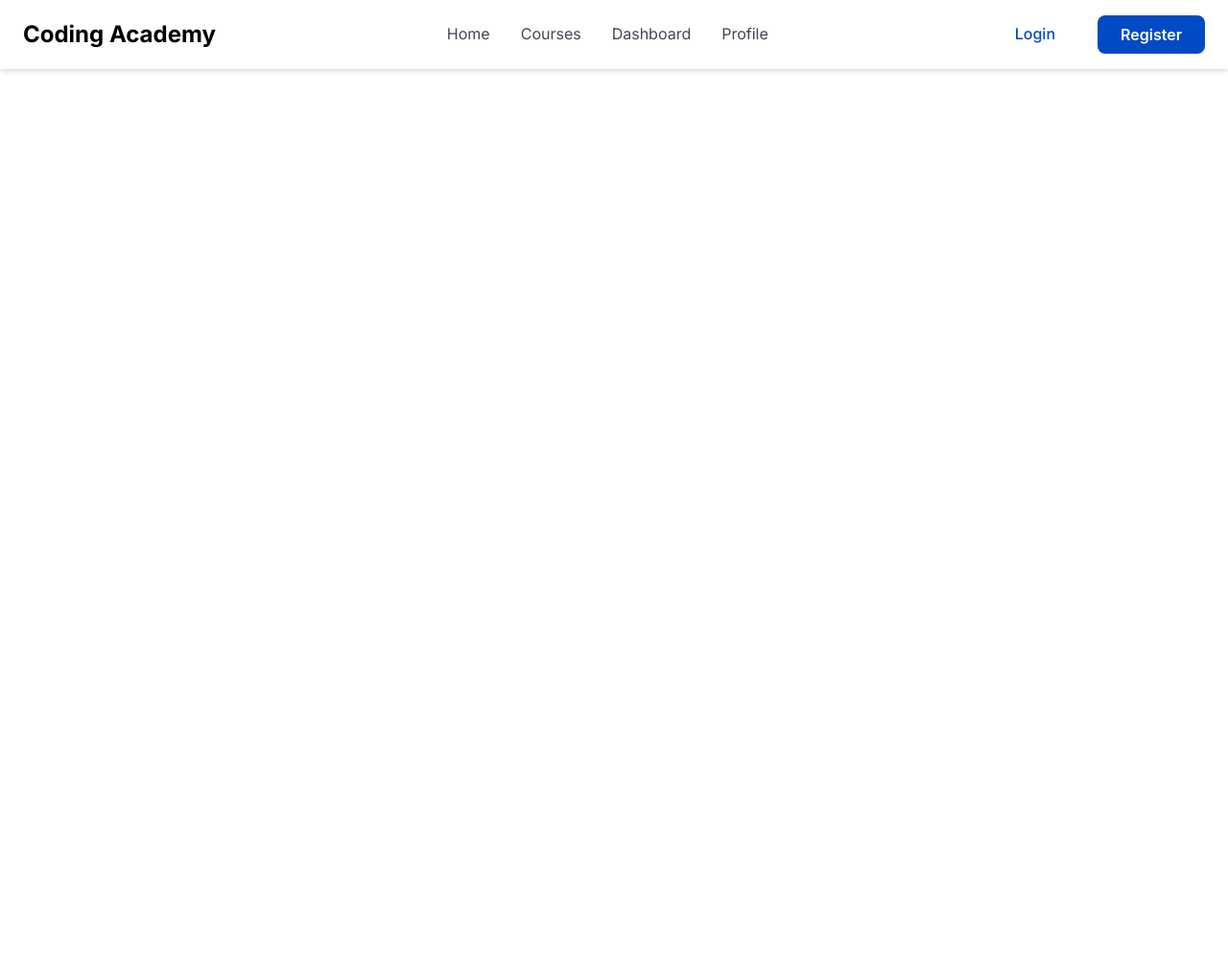
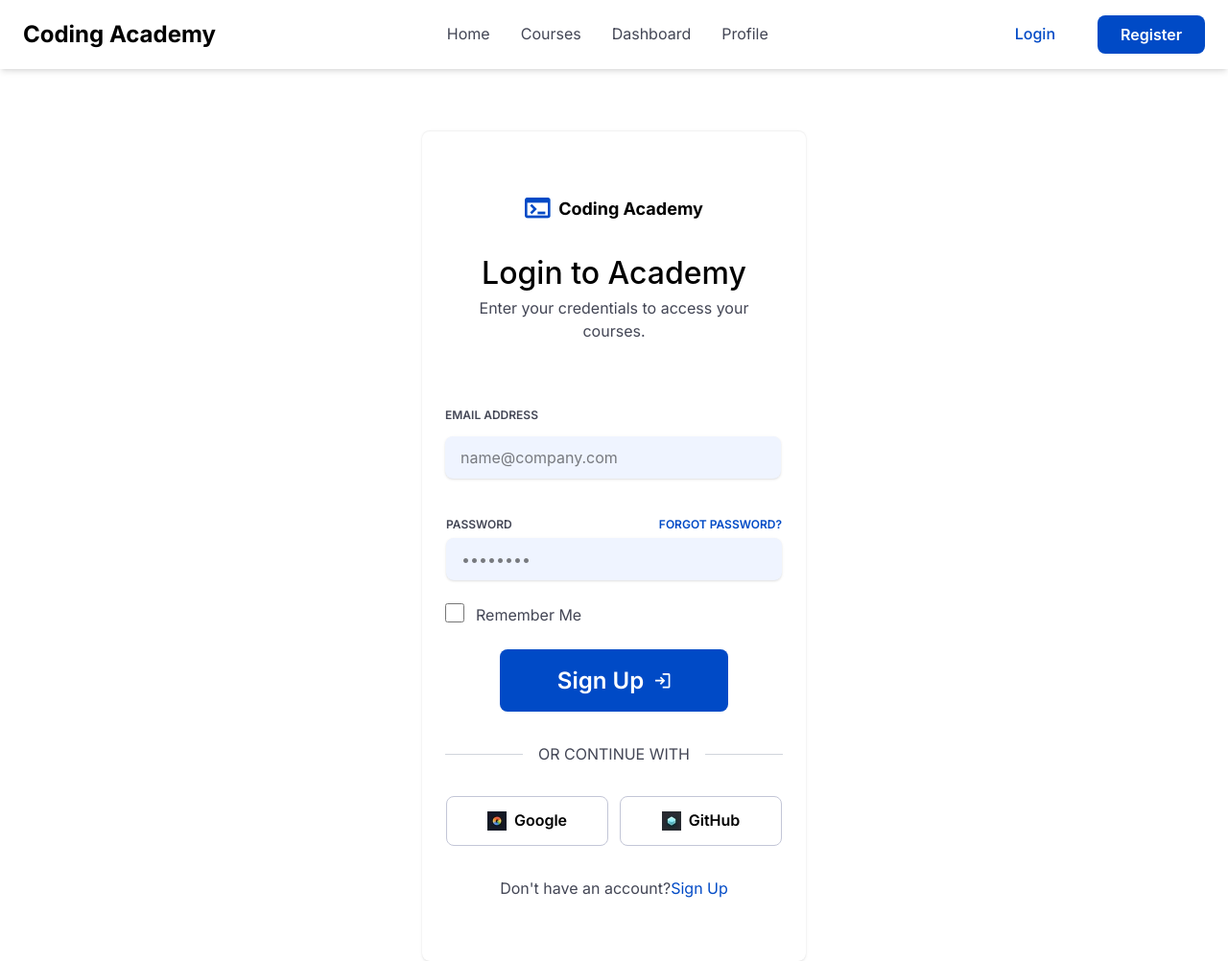
Before and after one commit to khattab-dev-web/coding-Academy, a website: page login.html in a window 1280 px wide. Shown: the whole page at 96% size. Before the commit the page ends 800 px from the top, so only its background shows below. Drawn offline with Linux system fonts and the light colour scheme.

Commit message:
create hero section login page

```diff
--- a/login.html
+++ b/login.html
@@ -46,6 +46,114 @@
         </div>
     </header>
 
+     <!-- main -->
+
+     <main>
+        <section class="mt-16">
+            <div class="big container mx-auto w-100 rounded-lg inset-shadow-2xs shadow bg-[#FFFFFF]">
+                <div>
+                    <div class="row gap-2 justify-center">
+                        <div class="row gap-2 mt-16.25">
+                          <img src="./images/LoginPage-image/login-icon.png" alt="login-icon" />
+                        <h3 class="font-Inter font-bold">Coding Academy</h3>
+                        </div>
+
+                    </div>
+
+                    <div class=" text-center mt-7.5 justify-center">
+                        <h2 class="pb-0.75">Login to Academy</h2>
+                        <p class="paragraph">Enter your credentials to access your <br /> courses.</p>
+                    </div>
+
+                    <!-- form -->
+
+
+                    <form  class="mt-8 justify-center row flex-col">
+
+
+                         <div class="mt-7.5">
+                            <label for="email" class="label">
+                                EMAIL ADDRESS
+                            </label>
+
+                                  <input id="email" type="text" name="email" placeholder="name@company.com"
+                        class="border-[#C3C6D7] rounded-lg shadow py-2.5 px-4 mt-3 bg-background md:w-87.5" />
+
+                        </div>
+
+                    <div class="mt-10.5">
+                            <label for="PASSWORD" class="label row justify-between">
+                                PASSWORD
+
+                                <a href="#" class="text-primary">Forgot Password?</a>
+                                </label>
+
+                            <div class="pt-2">
+                                <input id="PASSWORD" type="text" name="PASSWORD" placeholder="••••••••"
+                                    class="border-[#C3C6D7] rounded-lg shadow py-2.5  px-4 bg-background md:w-87.5" />
+                            </div>
+
+                        </div>
+
+
+
+
+                </div>
+                </form>
+
+                <div class="flex gap-3 mt-6">
+                    <input type="checkbox" id="Remember Me" name="Remember Me" class="w-5 h-5">
+
+                    <label for="Remember Me">
+                       <p class="paragraph">Remember Me</p>
+                    </label>
+                </div>
+
+                <!-- Button -->
+                <div class=" row justify-center text-center mt-6">
+                    <button type="submit" class="bg-primary row py-4 px-15 rounded-lg gap-3 hover:bg-primary/90">
+                        <p class="font-Inter font-semibold text-[24px] leading-[33.6px] text-[#FFFFFF]">Sign Up</p>
+                        <img src="./images/LoginPage-image/button-imageLogin.svg" class="w-4"
+                            alt="button-imageLogin icon" />
+                    </button>
+                </div>
+
+                <!-- ==== -->
+                <div class="my-8 row gap-4">
+                    <div class="h-px flex-1 bg-gray-300"></div>
+
+                    <p class="paragraph">
+                        OR CONTINUE WITH
+                    </p>
+
+                    <div class="h-px flex-1 bg-gray-300"></div>
+                </div>
+
+                <!-- button -->
+                 <div class="row justify-center gap-3 my-8">
+                    <div class="border border-[#C3C6D7] row w-42.25 gap-2 py-3 px-3 rounded-lg justify-center hover:bg-background transition-all">
+                        <img src="./images/register-page/Google.webp" class="w-5" alt="Google icon" />
+                        <button class="font-Inter font-semibold leading-[25.6px]">Google</button>
+                    </div>
+                       <div class="border border-[#C3C6D7] row w-42.25 gap-2 py-3 px-3 rounded-lg justify-center hover:bg-background transition-all">
+                        <img src="./images/register-page/GitHub.webp" class="w-5" alt="GitHub icon" />
+                        <button class="font-Inter font-semibold leading-[25.6px]">GitHub</button>
+                    </div>
+
+                 </div>
+
+                 <div class="text-center pb-16">
+                    <p class="paragraph">
+                        Don't have an account?<a href="#" class="text-primary hover:underline transition-all">Sign Up</a>
+                    </p>
+                 </div>
+
+
+                 </div>
+
+
+        </section>
+    </main>
 
 
 </body>
```
Also changed, not shown: images/LoginPage-image/button-imageLogin.svg (added), images/LoginPage-image/login-icon.png (added), src/output.css.
